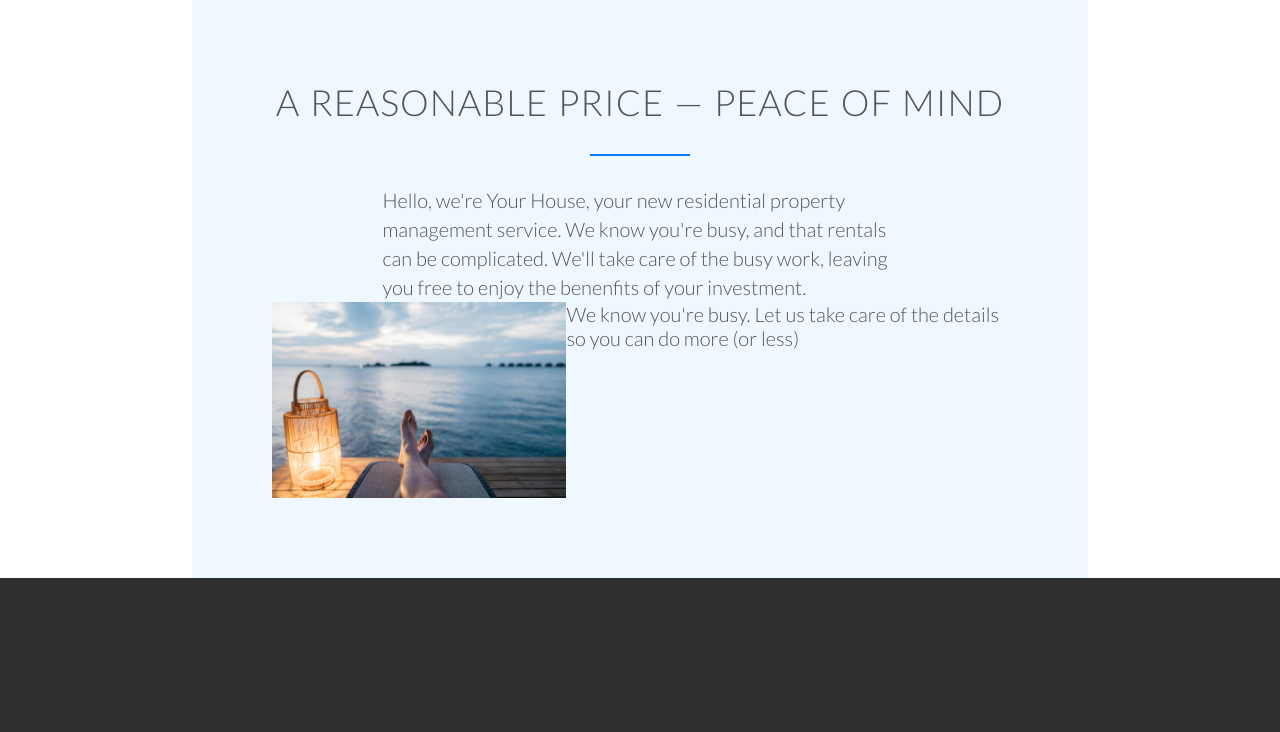
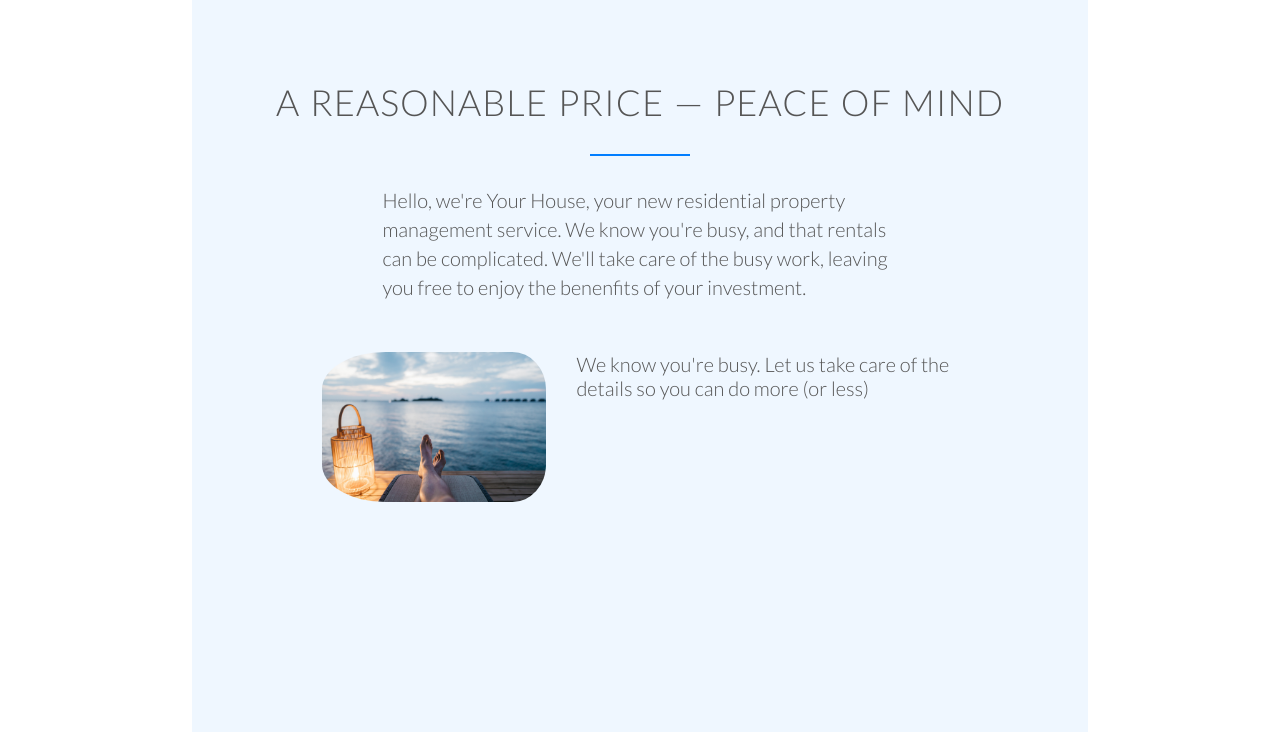
Before and after one commit to HairyMaclary/YourHome, a PHP site: page / in a window 1280 px wide. Shown: the part 800-1532 px from the top of the page. Before the commit the page ends 1378 px from the top, so only its background shows below. Run offline with PHP 8.4, Linux system fonts and the light colour scheme.

Commit message:
get images within flex working

```diff
--- a/index.html
+++ b/index.html
@@ -41,7 +41,7 @@
         </div>
 
         <div class="service-block">
-            <img src="./img/relax1.jpg" alt="relax">
+            <div class="image-container"><img src="./img/relax1.jpg" alt="relax"></div>
             <p>We know you're busy. Let us take care of the details so you can do more (or less)</p>
 
         </div>
--- a/style.css
+++ b/style.css
@@ -39,11 +39,6 @@ body {
     padding: 80px;
     width: 70%;
     margin: auto;
-}
-
-
-.section-header {
-
 }
 
 h2 {
@@ -224,16 +219,21 @@ h3 {
 }
 
 .service-block {
+    margin: 2.5em;
     display: flex;
     flex-direction: row;
 }
 
+.service-block .image-container {
+    flex: 40%;
+    height: 250px;
+}
 .service-block img {
-    flex-basis: 1;
-    max-width: 40%;
-    height: auto;
+    padding-right: 1.5em;
+    width: 100%;
+    border-radius: 25%;
 }
 
-.service-block img {
-    flex-basis: 3
+.service-block p {
+    flex: 60%;
 }
```
